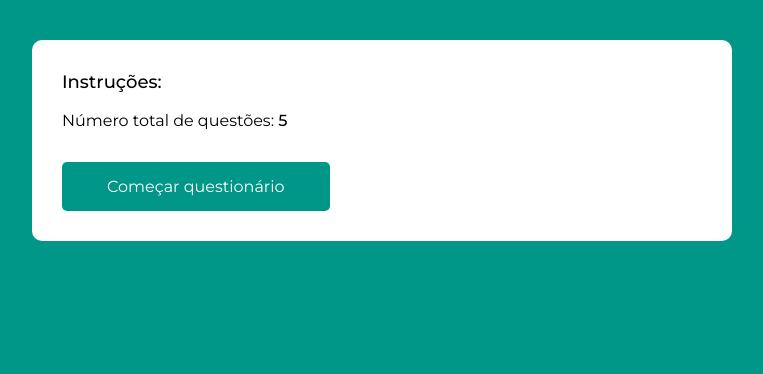
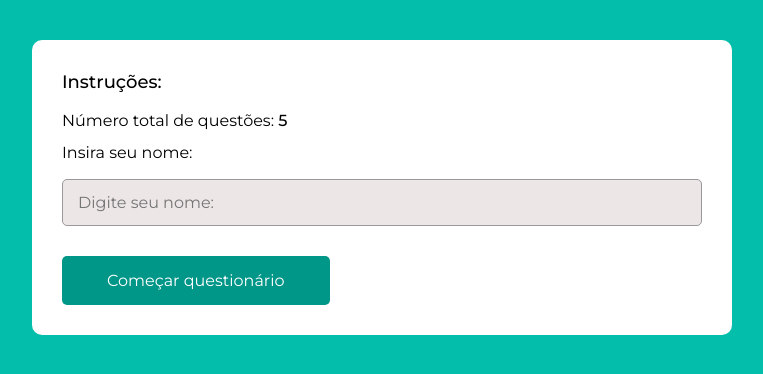
Before and after one commit to DudaRM/projeto-final, a Flask app: template website/templates/quiz.html in a window 1280 px wide. Shown: the top 374 px of the page, without its empty margins (258-1021 px from the left). Run offline with Flask 2, Linux system fonts and the light colour scheme; the template is opened without the code that fills it, so the values that code supplies are empty.

Commit message:
Iniciando ligação com o form

```diff
--- a/website/css/style.css
+++ b/website/css/style.css
@@ -3,7 +3,7 @@
 body{
     margin: 0;
     font-size: 16px;
-    background-color: #009688;
+    background-color: #04beac;
     font-family: 'Montserrat', sans-serif;
     font-weight: 400;
 }
@@ -14,6 +14,7 @@
     padding: 0;
     outline: none;
 }
+
 
 .custom-box{
     max-width: 700px;
@@ -67,6 +68,7 @@
 .home-box .btn{
     margin-top: 20px;
 }
+
 .btn{
     padding: 15px 45px;
     background-color: #009688;
@@ -83,7 +85,8 @@
 .quiz-box .question-text,
 .quiz-box .option-container,
 .quiz-box .next-question-btn,
-.quiz-box .answers-indicator{
+.quiz-box .answers-indicator,
+.quiz-box .comments{
     width: 100%;
     float: left;
 }
@@ -95,6 +98,7 @@
     padding-bottom: 10px;
     line-height: 25px ;
 }
+.quiz-box .comments,
 .quiz-box .question-text{
     font-size: 22px;
     color: #000000;
@@ -201,6 +205,36 @@
 .quiz-box .answers-indicator div.wrong{
     background-color: red;
 }
+
+.home-box input,
+.quiz-box input{
+    font-family: 'Montserrat', sans-serif;
+    width: 100%;
+    height: 100%;
+    -moz-box-sizing: border-box;
+    box-sizing: border-box;
+    /* Para harmonizar o look & feel das bordas nos campos de texto*/
+    border: 1px solid #999;
+    background-color: #ece6e6;
+    padding:13px 15px;
+    font-size: 16px;
+    line-height: 22px;
+    color: #000000;
+    border-radius: 5px;
+    margin-bottom: 0;
+    margin-top: 15px;
+    cursor: pointer;
+    opacity: 0;
+    animation: fadeIn 0.3s ease forwards;
+    position: relative;
+    overflow: hidden;
+}
+
+input:focus {
+    /* Destaque nos elementos ativos */
+    border-color: #000;
+}
+
 .result-box{
     text-align: center;
 }
--- a/website/static/app.js
+++ b/website/static/app.js
@@ -5,6 +5,7 @@
 const homeBox = document.querySelector(".home-box");
 const quizBox = document.querySelector(".quiz-box");
 const resultBox = document.querySelector(".result-box");
+const comment = document.querySelector(".comments");
 
 let questionCounter = 0;
 let currentQuestion;
--- a/website/templates/quiz.html
+++ b/website/templates/quiz.html
@@ -10,8 +10,12 @@
         <div class="home-box custom-box">
             <h3>Instruções:</h3>
             <p>Número total de questões: <span class="total-question"></span></p>
+            <p>Insira seu nome:
+                <input class="nome" name="nome" required="required" type="text" placeholder="Digite seu nome:" />
+            </p>
             <button type="button" class="btn" onclick="startQuiz()">Começar questionário</button>
         </div>
+        <form method="post" action="">
             <div class="quiz-box custom-box hide">
                 <div class="question-number">
 
@@ -22,6 +26,10 @@
                 <div class="option-container">
 
                 </div>
+                <div class="comments">
+                    <label for="comentario">Por que se sente dessa forma?(Não obrigatório)</label>
+                    <input id="comentario" name="comentario" required="required" type="text" placeholder="Digite aqui seu comentário:">
+                </div>
                 <div class="next-question-btn">
                     <button type="button" class="btn" onclick="next()">Próximo</button>
                 </div>
@@ -29,6 +37,7 @@
 
                 </div>
             </div>
+        </form>
         <!------Resultado do questionario ----->
         <div class="result-box custom-box hide">
             <h1>Resultado</h1>
```
Lines whose indentation alone changed are shown as unchanged.
